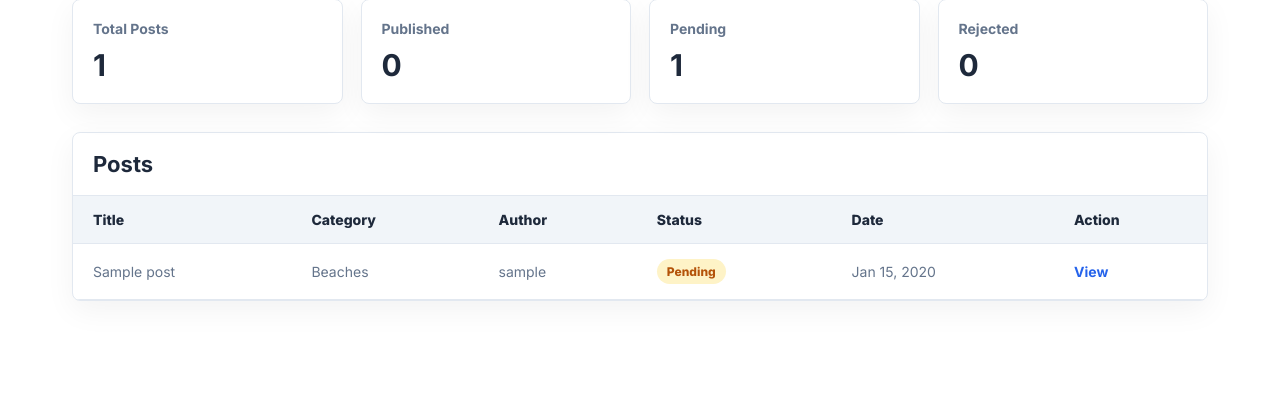
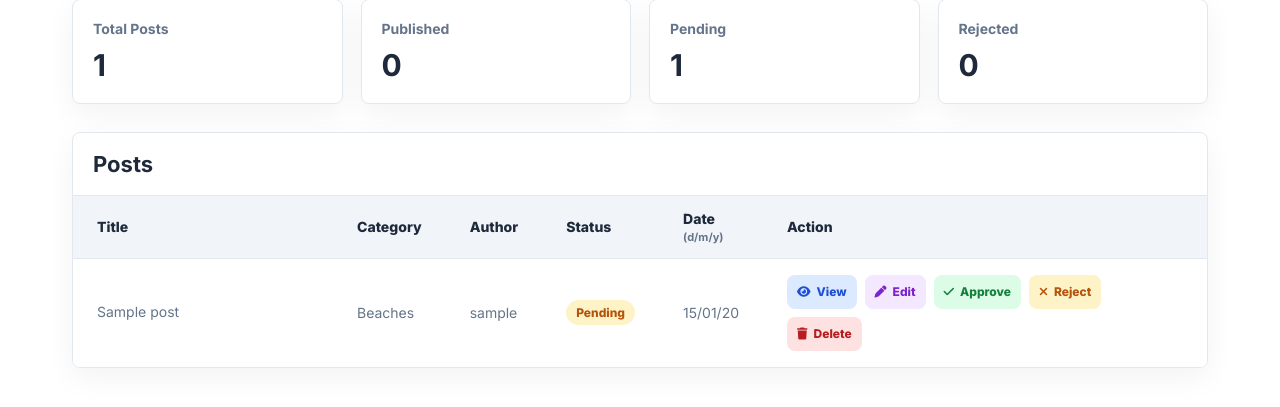
Before and after one commit to Oussama-Ech-charef/Blog_Tanger_vibes, a PHP site: page /dashboard.php in a window 1280 px wide. Shown: the part 254-661 px from the top of the page. Run offline with PHP 8.4, Linux system fonts and the light colour scheme; the visitor is signed in with stand-in values (Sample User, id 1); data comes from the database, SQL or seed files in the repository; tables that the repository leaves empty hold one stand-in row (values such as "Sample post").

Commit message:
Add dashboard post action controls

```diff
--- a/assets/css/dashboard.css
+++ b/assets/css/dashboard.css
@@ -94,30 +94,74 @@
 }
 
 .table_wrap {
+    position: relative;
     overflow-x: auto;
+    background: var(--bg_color);
+    -webkit-overflow-scrolling: touch;
 }
 
 table {
     width: 100%;
+    min-width: 900px;
     border-collapse: collapse;
+    color: var(--color_gray);
+    font-size: 14px;
+    text-align: left;
 }
 
-th,
-td {
-    padding: 15px 20px;
+
+
+
+thead {
+    background: var(--color_light);
     border-bottom: 1px solid var(--color_border);
-    text-align: left;
-    font-size: 14px;
 }
 
 th {
+    padding: 14px 24px;
     color: var(--color_dark);
-    background: var(--color_light);
     font-weight: 800;
+    white-space: nowrap;
 }
 
 td {
+    padding: 16px 24px;
+    border-bottom: 1px solid var(--color_border);
     color: var(--color_gray);
+    vertical-align: middle;
+}
+
+tbody tr {
+    background: var(--bg_color);
+}
+
+tbody tr:hover {
+    background: #f8fafc;
+}
+
+tbody tr:last-child td {
+    border-bottom: none;
+}
+
+.title_cell {
+    min-width: 260px;
+    max-width: 340px;
+    white-space: normal;
+    line-height: 1.35;
+    overflow-wrap: normal;
+    word-break: normal;
+}
+
+.date_format {
+    display: block;
+    margin-top: 3px;
+    color: var(--color_gray);
+    font-size: 11px;
+    font-weight: 700;
+}
+
+.date_cell {
+    white-space: nowrap;
 }
 
 .status {
@@ -144,6 +188,59 @@ td {
     color: #b91c1c;
 }
 
+.table_actions {
+    display: flex;
+    align-items: center;
+    flex-wrap: wrap;
+    gap: 8px;
+    min-width: 330px;
+}
+
+.action_btn {
+    display: inline-flex;
+    align-items: center;
+    justify-content: center;
+    gap: 6px;
+    min-height: 34px;
+    padding: 7px 10px;
+    border-radius: 8px;
+    font-size: 12px;
+    font-weight: 800;
+    line-height: 1;
+    white-space: nowrap;
+    transition: 0.2s ease;
+}
+
+.action_btn.view {
+    background: #dbeafe;
+    color: #1d4ed8;
+}
+
+.action_btn.approve {
+    background: #dcfce7;
+    color: #15803d;
+}
+
+.action_btn.reject {
+    background: #fef3c7;
+    color: #b45309;
+}
+
+.action_btn.delete {
+    background: #fee2e2;
+    color: #b91c1c;
+}
+
+.action_btn.edit {
+    background: #f3e8ff;
+    color: #7e22ce;
+}
+
+.action_btn:hover {
+    transform: translateY(-1px);
+    filter: brightness(0.97);
+}
+
 .table_link {
     color: var(--color_primary);
     font-weight: 700;
--- a/pages/dashboard.php
+++ b/pages/dashboard.php
@@ -1,23 +1,16 @@
 <?php
+session_start();
+require '../config/connection.php';
 
-session_start();
-
-require  '../config/connection.php';
 
 if (!isset($_SESSION['id_user'])) {
     header("Location: login.php");
     exit();
-
 }
 
-
-
 $id_user = $_SESSION['id_user'];
-
 $user_name = $_SESSION['user_name'];
 $role = $_SESSION['role'];
-
-
 
 if ($role === 'admin') {
     $stmt = $conn->prepare("
@@ -28,7 +21,7 @@ if ($role === 'admin') {
         order by posts.created_at desc
     ");
     $stmt->execute();
-}else {
+} else {
     $stmt = $conn->prepare("
         select posts.*, categories.cat_name
         from posts
@@ -41,33 +34,17 @@ if ($role === 'admin') {
 
 $posts = $stmt->fetchAll(PDO::FETCH_ASSOC);
 
-
 $total_posts = count($posts);
-
 $pending_posts = 0;
 $published_posts = 0;
-$rejected_posts  = 0;
-
-
+$rejected_posts = 0;
 
 foreach ($posts as $post) {
-    if ($post['status'] === 'pending') {
-        $pending_posts++;
-    }
-
-    if ($post['status'] === 'published') {
-        $published_posts++;
-    }
-
-    if ($post['status'] === 'rejected') {
-        $rejected_posts++;
-    }
+    if ($post['status'] === 'pending') $pending_posts++;
+    if ($post['status'] === 'published') $published_posts++;
+    if ($post['status'] === 'rejected') $rejected_posts++;
 }
-
-
 ?>
-
-
 
 <!DOCTYPE html>
 <html lang="en">
@@ -75,9 +52,7 @@ foreach ($posts as $post) {
     <meta charset="UTF-8">
     <meta name="viewport" content="width=device-width, initial-scale=1.0">
     <title>Dashboard - Tangier Vibes</title>
-
     <link rel="stylesheet" href="https://cdnjs.cloudflare.com/ajax/libs/font-awesome/6.5.1/css/all.min.css">
-
     <link rel="stylesheet" href="../assets/css/main.css">
     <link rel="stylesheet" href="../assets/css/header.css">
     <link rel="stylesheet" href="../assets/css/dashboard.css">
@@ -87,19 +62,14 @@ foreach ($posts as $post) {
 <?php require '../includes/header.php'; ?>
 
 <main class="dashboard_page">
-
     <section class="dashboard_head">
         <div>
             <span class="dashboard_label">
                 <i class="fa-solid fa-gauge"></i>
                 Dashboard
             </span>
-
-            <h1>Welcome, <?= htmlspecialchars($user_name) ?></h1>
-
-            <p>
-                Manage your posts and track their publishing status.
-            </p>
+            <h1>Welcome, <?= htmlspecialchars($user_name); ?></h1>
+            <p>Manage your posts and track their publishing status.</p>
         </div>
 
         <a href="add_post.php" class="add_post_btn">
@@ -145,18 +115,18 @@ foreach ($posts as $post) {
 
                             <?php if ($role === 'admin'): ?>
                                 <th>Author</th>
-                           <?php endif; ?>
+                            <?php endif; ?>
 
                             <th>Status</th>
-                            <th>Date</th>
+                            <th>Date <span class="date_format">(d/m/y)</span></th>
                             <th>Action</th>
                         </tr>
                     </thead>
 
                     <tbody>
-                       <?php foreach ($posts as $post): ?>
+                        <?php foreach ($posts as $post): ?>
                             <tr>
-                                <td><?= htmlspecialchars($post['title']); ?></td>
+                                <td class="title_cell"><?= htmlspecialchars($post['title']); ?></td>
                                 <td><?= htmlspecialchars($post['cat_name']); ?></td>
 
                                 <?php if ($role === 'admin'): ?>
@@ -169,23 +139,51 @@ foreach ($posts as $post) {
                                     </span>
                                 </td>
 
-                                <td><?= date('M d, Y', strtotime($post['created_at'])); ?></td>
+                                <td class="date_cell"><?= date('d/m/y', strtotime($post['created_at'])); ?></td>
 
                                 <td>
-                                    <a href="detail.php?id=<?= $post['id_post']; ?>" class="table_link">
-                                        View
-                                    </a>
+                                    <div class="table_actions">
+                                        <a href="detail.php?id=<?= $post['id_post']; ?>" class="action_btn view">
+                                            <i class="fa-solid fa-eye"></i>
+                                            <span>View</span>
+                                        </a>
+
+                                        <a href="edete.php?id=<?= $post['id_post']; ?>" class="action_btn edit">
+                                            <i class="fa-solid fa-pen"></i>
+                                            <span>Edit</span>
+                                        </a>
+
+                                        <?php if ($role === 'admin'): ?>
+                                            <?php if ($post['status'] !== 'published'): ?>
+                                                <a href="../includes/actions.php?action=approve&id=<?= $post['id_post']; ?>" class="action_btn approve">
+                                                    <i class="fa-solid fa-check"></i>
+                                                    <span>Approve</span>
+                                                </a>
+                                            <?php endif; ?>
+
+                                            <?php if ($post['status'] !== 'rejected'): ?>
+                                                <a href="../includes/actions.php?action=reject&id=<?= $post['id_post']; ?>" class="action_btn reject">
+                                                    <i class="fa-solid fa-xmark"></i>
+                                                    <span>Reject</span>
+                                                </a>
+                                            <?php endif; ?>
+                                        <?php endif; ?>
+
+                                        <a href="delet.php?id=<?= $post['id_post']; ?>" class="action_btn delete"  onclick="return confirm('Are you sure you want to delete this post?');">
+                                            <i class="fa-solid fa-trash"></i>
+                                            <span>Delete</span>
+                                        </a>
+                                    </div>
                                 </td>
                             </tr>
-                       <?php endforeach; ?>
+                        <?php endforeach; ?>
                     </tbody>
                 </table>
             </div>
-       <?php else: ?>
+        <?php else: ?>
             <p class="empty_text">No posts yet.</p>
         <?php endif; ?>
     </section>
-
 </main>
 
 <script src="../assets/js/main.js"></script>
```
Also changed, not shown: other parts of assets/css/dashboard.css (+52 -37 lines).
